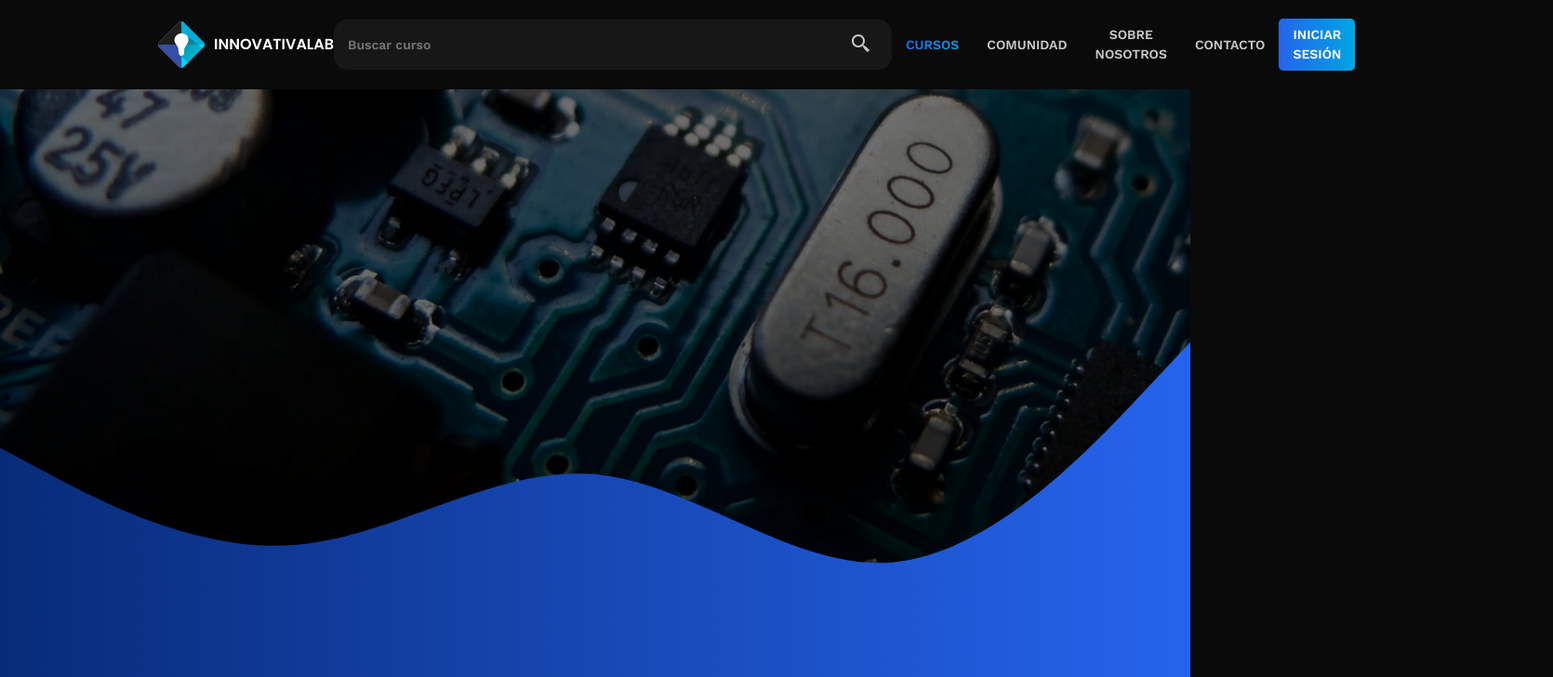
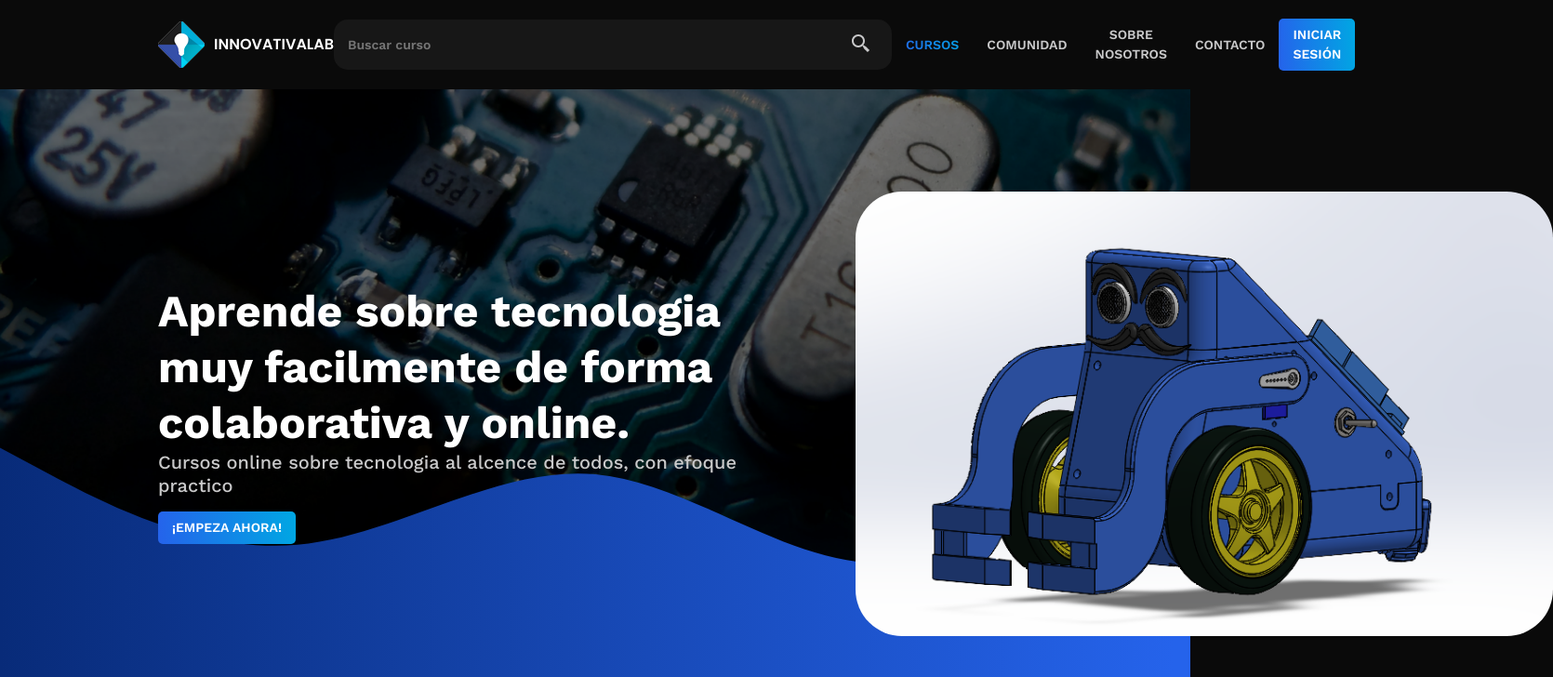
Before and after one commit to InnovativaLab/Pagina-web, a React (Vite) app in the folder PaginaWeb-React/: page / in a window 1280 px wide. Shown: the top 728 px of the page at 93% size, 1670 px wide, since content can reach past the window. Built offline with nearby package versions, Linux system fonts and the light colour scheme.

Commit message:
Add content in MainInicio

```diff
--- a/PaginaWeb-React/src/components/MainInicio.tsx
+++ b/PaginaWeb-React/src/components/MainInicio.tsx
@@ -1,9 +1,23 @@
 import React from 'react'
 import "../styles/MainInicio.css"
+import ItemMenu from './ItemMenu'
+import FotoRobot from "../assets/robotAzul.png"
+
 function MainInicio() {
   return (
     <main className='mainInicio'>
-
+      <div className='mainContainer'>
+        <div className='mainInformation'>
+          <h1>Aprende sobre tecnologia muy facilmente de forma colaborativa y online.</h1>
+          <h2>Cursos online sobre tecnologia al alcence de todos, con efoque practico</h2>
+          <ItemMenu
+              text="¡Empeza ahora!"
+              background={true}
+              style={1}
+            />
+        </div>
+        <img src={FotoRobot} alt="Foto de un robot azul"/>
+      </div>
     </main>
   )
 }
--- a/PaginaWeb-React/src/styles/MainInicio.css
+++ b/PaginaWeb-React/src/styles/MainInicio.css
@@ -4,4 +4,44 @@
     background-size:cover;
     height: 70vh;
     width: 100%;
+    color: var(--Blanco);
+    font-family: 'Work Sans';
+    font-size: 20px;
+    line-height: 125%;
 }
+.mainContainer{
+    position: absolute;
+    display: flex;
+    z-index: 10;
+    justify-content: center;
+    align-items: center;
+    margin:110px 170px ;
+}
+.mainInformation{
+    width: 750px;
+}
+.mainInformation h1{
+    font-weight: 500;
+    font-weight: 700;
+    font-size: 48px;
+    line-height: 125%;
+    text-shadow: 0px 4px 4px rgba(0, 0, 0, 0.25);
+    margin-right: 80px;
+}
+
+.mainInformation h2{
+    width: 700px;
+    font-family: 'Work Sans';
+    font-weight: 500;
+    font-size: 20px;
+    line-height: 125%;
+    color: var(--GrisClaro);
+    margin-bottom: 15px;
+
+}
+.mainContainer img{
+    border-radius: 50px;
+    width: 750px;
+    height: 478px;
+    object-fit: cover;
+}
```
